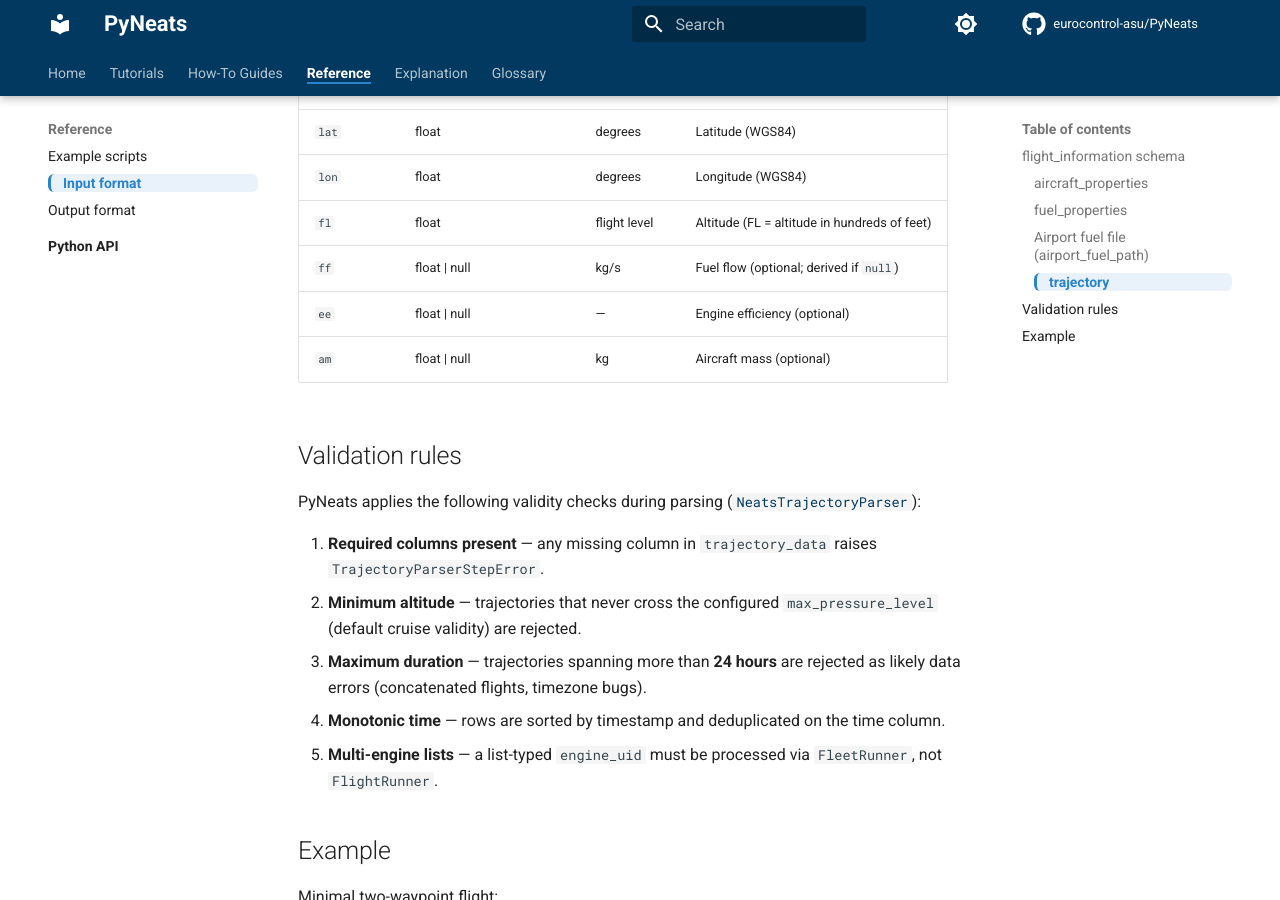
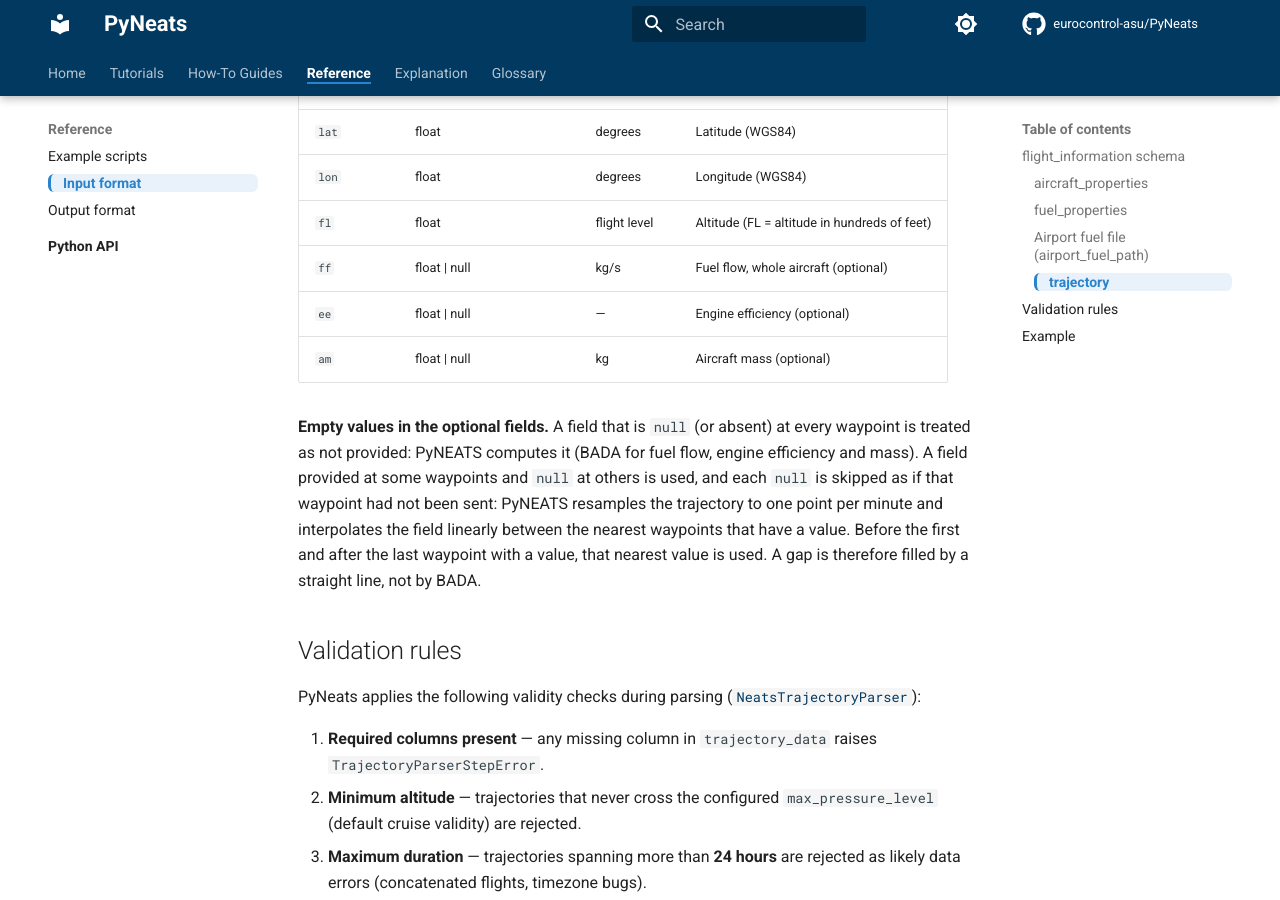
Before and after one commit to eurocontrol-asu/PyNeats, an MkDocs documentation site: the page built from docs/reference/input-format.md, in a window 1280 px wide and 900 px high, scrolled down 2710 px. Built offline with MkDocs 1.6.1 and Material for MkDocs 9.7.7, drawn with Linux system fonts in a browser that asks for light colours; comment, search, counter and statistics services are not loaded.

Commit message:
fix(interpolation): skip empty values in AO columns when resampling (audit D4)
An AO column (fuel flow, mass, efficiency, TAS) with an empty value at one
point made every 1-min sample between its two neighbours NaN, so those
minutes had no value and dropped out of the totals. Measured on dev
(EAF2143, AO points about every 5 min, one empty fuel flow): 15 minutes
lost, fuel -12.1 % (mass: -14.9 %). On the DataFrame path a column empty
at every point was kept as all-NaN: the flight got no fuel at all.

Maintainer decision (Ramon Dalmau): skip empty values, as if the point
had not been sent. Each optional column is interpolated on its valid
points only; the nearest valid value is used before the first and after
the last one; a column with no valid value is dropped (computed as when
not provided). Gaps are a straight line, not BADA. Example above: +1.6 %
against the complete data instead of -12.1 %.

Effect: NM sample (4,959 flights) bit-identical (no AO columns). Golden
data: 57 records change (empty AO values near the end of the flight):
fuel/CO2 +0.03 % to +0.96 %; only those records replaced.

Tests: interior and edge gaps, per-column validity, complete column
unchanged, fully empty column dropped (5 fail on the previous code).
Docs: input-format.md (empty values), audit D4.

Co-Authored-By: Claude Opus 5.5 (1M context) <noreply@anthropic.com>

```diff
--- a/docs/reference/input-format.md
+++ b/docs/reference/input-format.md
@@ -94,9 +94,18 @@ Each waypoint:
 | `lat` | float | degrees | Latitude (WGS84) |
 | `lon` | float | degrees | Longitude (WGS84) |
 | `fl` | float | flight level | Altitude (FL = altitude in hundreds of feet) |
-| `ff` | float \| null | kg/s | Fuel flow (optional; derived if `null`) |
+| `ff` | float \| null | kg/s | Fuel flow, whole aircraft (optional) |
 | `ee` | float \| null | — | Engine efficiency (optional) |
 | `am` | float \| null | kg | Aircraft mass (optional) |
+
+**Empty values in the optional fields.** A field that is `null` (or absent) at
+every waypoint is treated as not provided: PyNEATS computes it (BADA for fuel
+flow, engine efficiency and mass). A field provided at some waypoints and `null`
+at others is used, and each `null` is skipped as if that waypoint had not been
+sent: PyNEATS resamples the trajectory to one point per minute and interpolates
+the field linearly between the nearest waypoints that have a value. Before the
+first and after the last waypoint with a value, that nearest value is used. A
+gap is therefore filled by a straight line, not by BADA.
 
 ## Validation rules
 
```
Also changed, not shown: docs/internal/pyneats_units_audit.md (+24 -1 lines), 7 other files.
